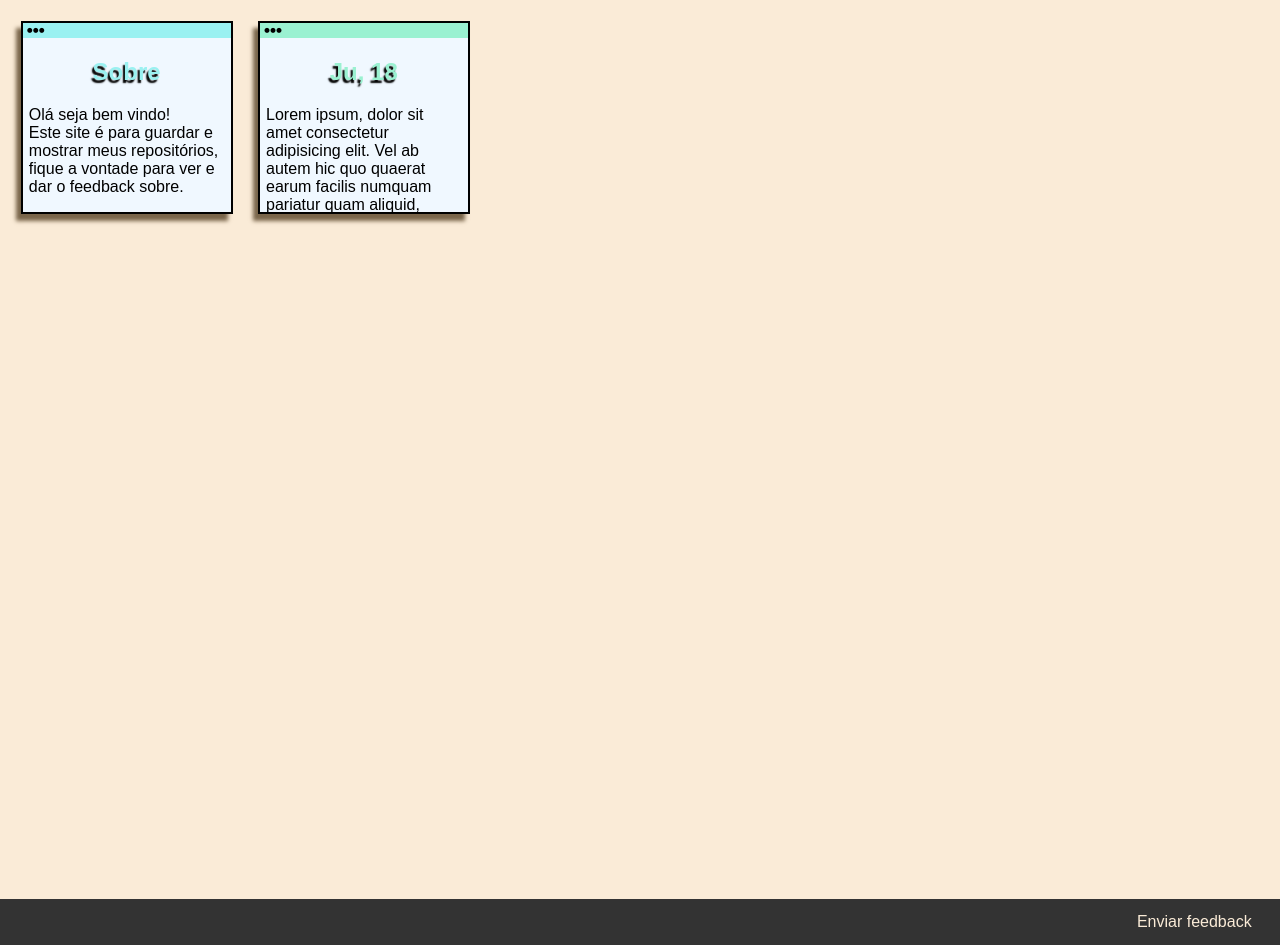
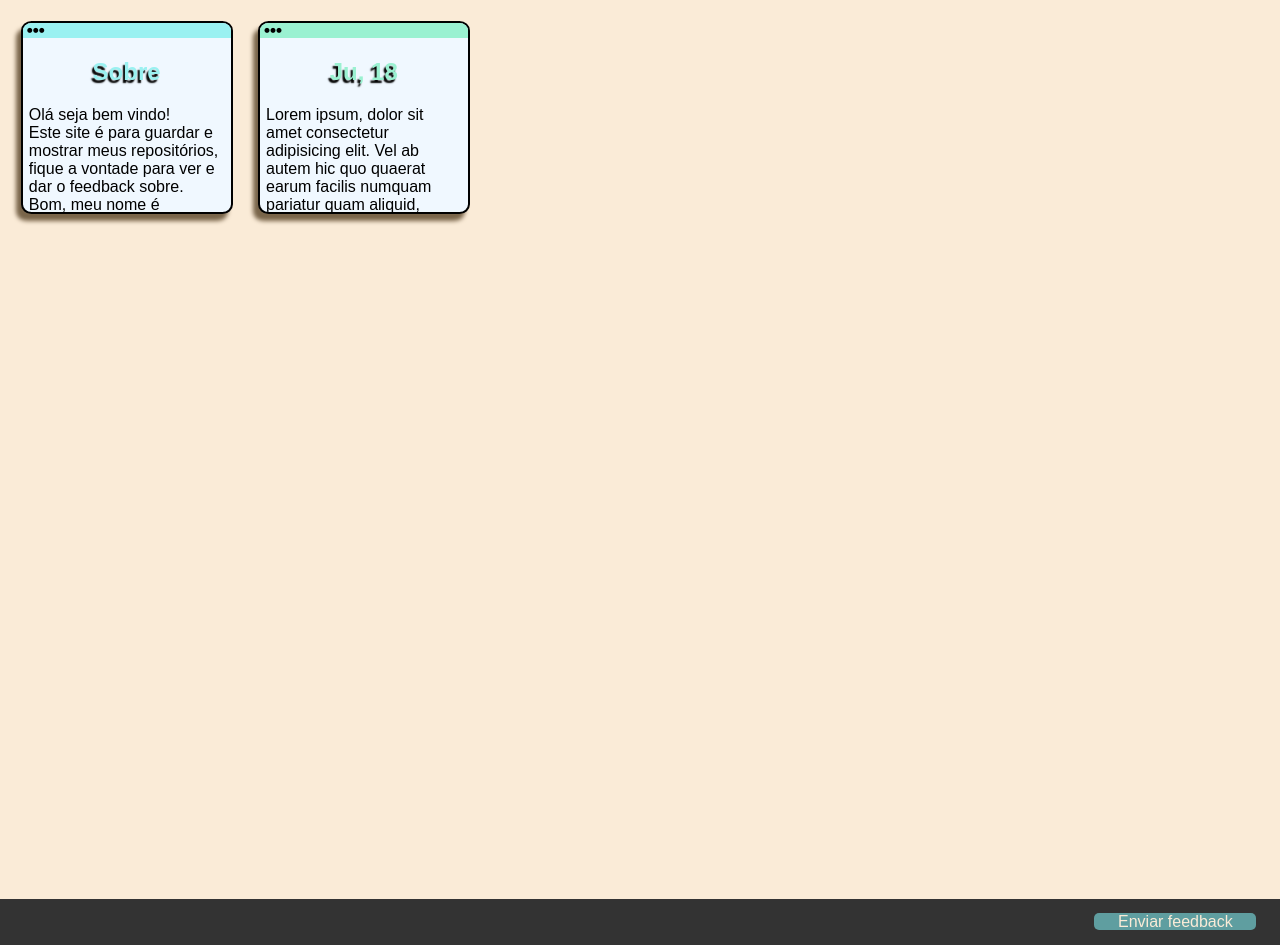
Before and after one commit to AluedoSan/repository-django, a Django app: page /polls/ in a window 1280 px wide. Run offline with Django 5.2, Linux system fonts and the light colour scheme; some web fonts are replaced.

Commit message:
pequenas mudanças no front

```diff
--- a/mysite/polls/static/polls/css/index.css
+++ b/mysite/polls/static/polls/css/index.css
@@ -18,6 +18,7 @@ body{
     box-shadow: -5px 7px 4px #79654a;
     transition: width 2s, height 2s; /* Transição suave */
     overflow: hidden;
+    border-radius: 5%;
 }
 
 .main-1:hover {
@@ -42,6 +43,18 @@ body{
     text-align: center;
 }
 
+.redes{
+    display: flex;
+    flex-direction: row-reverse;
+    justify-content: center;
+}
+
+.redes a{
+    color: #333;
+    text-decoration: none;
+    padding: 2%;
+}
+
 /*Aqui começa o css do card 2 */
 
 .box-2{
@@ -58,6 +71,7 @@ body{
     box-shadow: -5px 7px 4px #79654a;
     transition: height 2s, width 2s;
     overflow: hidden;
+    border-radius: 5%;
 }
 
 .main-2:hover {
@@ -98,5 +112,13 @@ footer {
 footer a{
     color: antiquewhite;
     text-decoration: none;
-    padding-right: 4.5vh;
+    padding-right: 2.5vh;
+    background-color: cadetblue;
+    margin-right: 4vh;
+    padding-left: 2.5vh;
+    border-radius: 5px;
 }
+footer a:hover{
+    color: cadetblue;
+    background-color: antiquewhite;
+}
--- a/mysite/polls/templates/polls/index.html
+++ b/mysite/polls/templates/polls/index.html
@@ -21,7 +21,21 @@
             </div>
             <p class="text_main-1">Olá seja bem vindo!
             <br>
-            Este site é para guardar e mostrar meus repositórios, fique a vontade para ver e dar o feedback sobre.</p>
+            Este site é para guardar e mostrar meus repositórios, fique a vontade para ver e dar o feedback sobre.
+            <br>
+            Bom, meu nome é Alexander, tenho 21 anos, sou estudante de ciência da computação na faculdade UniFil,
+            na cidade de Londrina no Paraná.
+            Atualmente estou fazendo esse site para aprender mais sobre o framework Django que usa a linguagem Python,
+            também estou tentando aprender GoLang, mas estou apenas no começo, por isso gostaria muito do FeedBack para
+            ver o que posso melhorar no uso desse framework e linguagem, então caso queira ver o código basta visitar meu
+            github, e também para entrar em contato basta me adicionar no linkedin.
+            <br><br>
+            Pois bem, agradeço por ter lido até aqui, tenha uma boa experiência!
+            </p>
+            <div class="redes">
+                <a href=""><i class='bx bxl-github'></i>GitHub</a>
+                <a href=""><i class='bx bxl-linkedin-square' ></i>Linkedin</a>
+            </div>
         </main>
     </div>
     <!--Termina aqui a div-->
@@ -37,7 +51,7 @@
     </div>
     <footer>
         <main class="main-footer">
-            <a href="{% url 'polls:home' %}">Enviar feedback</a>
+            <a href="{% url 'polls:feedBack' %}">Enviar feedback</a>
         </main>
     </footer>
 </body>
--- a/mysite/polls/urls.py
+++ b/mysite/polls/urls.py
@@ -5,7 +5,7 @@ app_name = 'polls'
 
 urlpatterns = [
     path("", views.index, name="index"),
-    path("polls/home/", views.home, name="home"),
+    path("polls/feedback/", views.feedBack, name="feedBack"),
     path("<int:question_id>/", views.detail, name="detail"),
     path("<int:question_id>/results/", views.results, name="results"),
     path("<int:question_id>/vote/", views.vote, name="vote"),
--- a/mysite/polls/views.py
+++ b/mysite/polls/views.py
@@ -23,8 +23,9 @@ def vote(request, question_id):
     return HttpResponse("You're voting on question %s." % question_id)
 
 
-def home(request):
-    return render(request, "polls/home.html")
+def feedBack(request):
+
+    return render(request, "polls/feedback.html")
 
 
 def redirect_polls(request):
```
Also changed, not shown: mysite/polls/templates/polls/feedback.html (renamed from mysite/polls/templates/polls/home.html).
